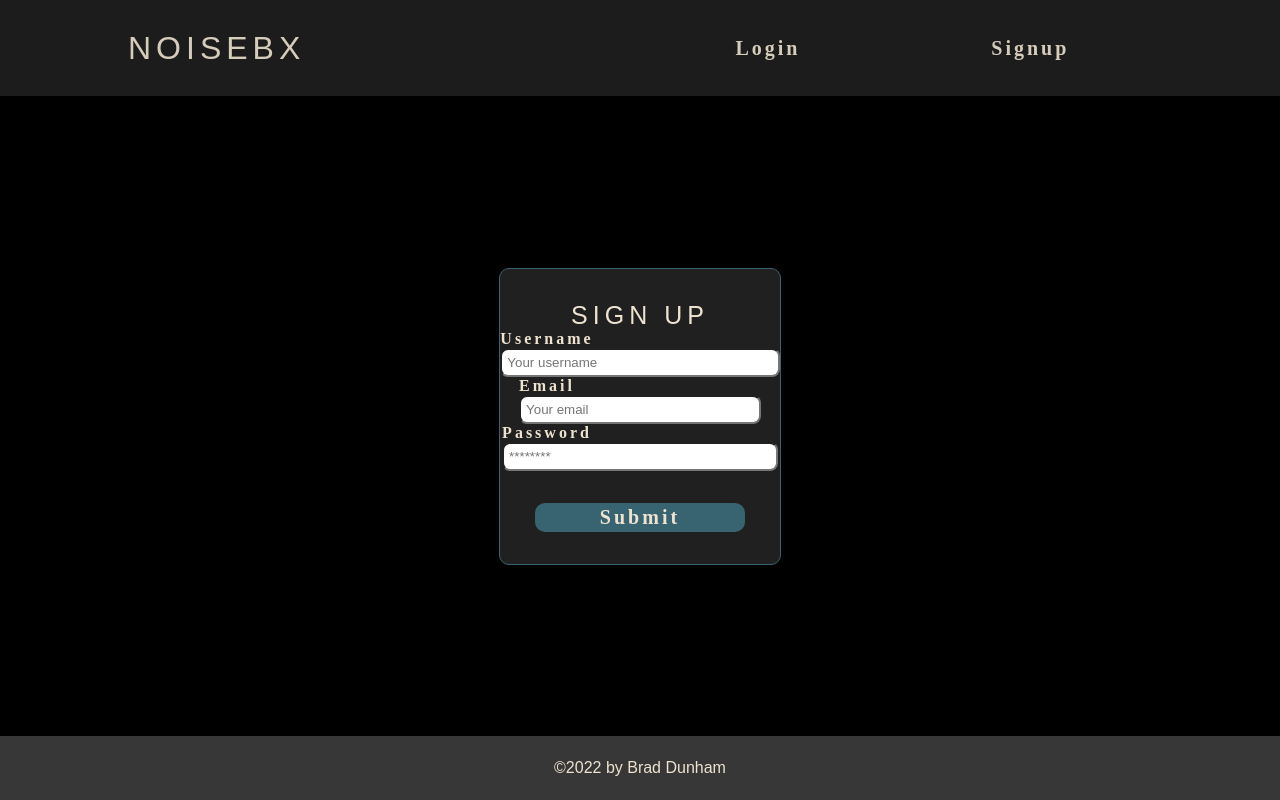
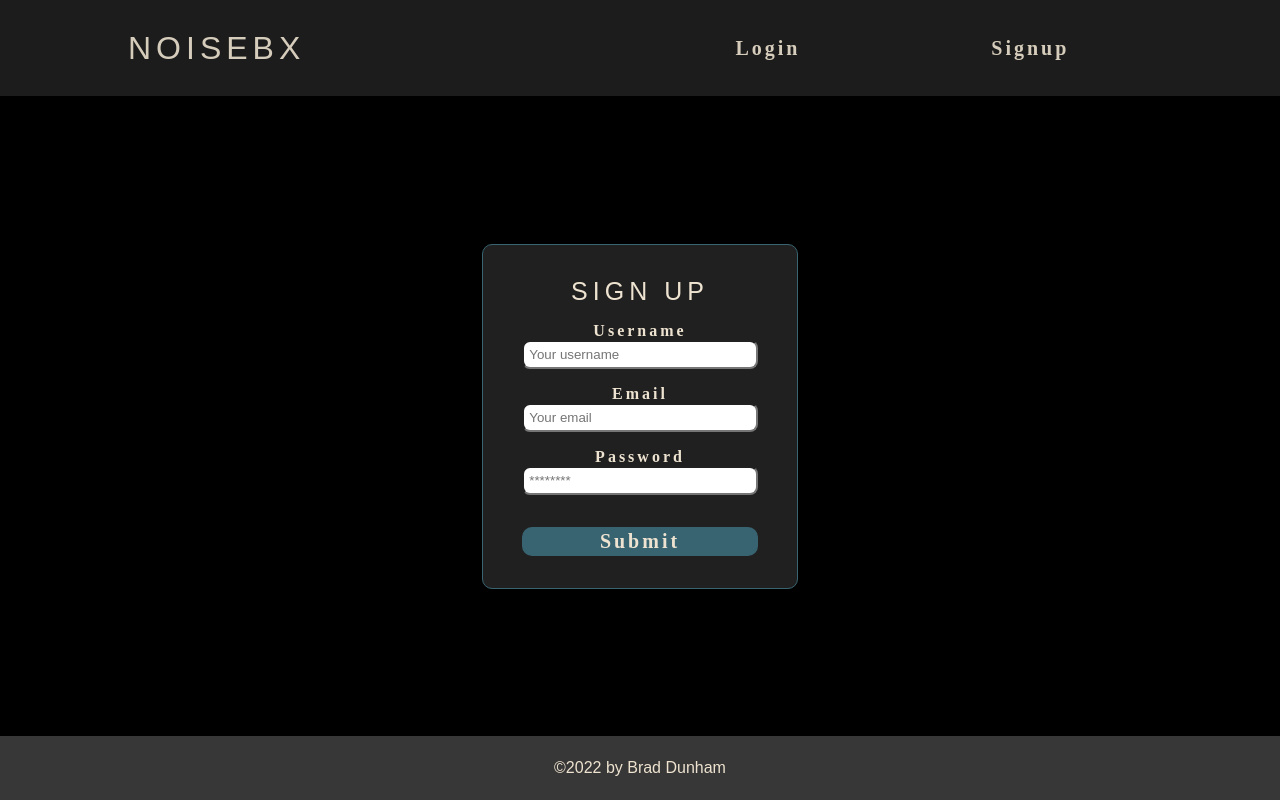
Before and after one commit to BDunham484/psychic-rotary-system, a React (Create React App) app in the folder client/: page /signup in a window 1280 px wide. Built offline with nearby package versions, Linux system fonts and the light colour scheme; no server answers; some icons are missing; a web font is replaced by a local one.

Commit message:
update friendForm styles

```diff
--- a/client/src/components/RequestBlockInput/index.js
+++ b/client/src/components/RequestBlockInput/index.js
@@ -234,21 +234,21 @@ const FriendRequestInput = ({ userParam, user, inputSwitched, setInputSwitched }
                     }
                     {inputSwitched ?
                         stillPending ? (
-                            <div className="form-button-wrapper">
+                            <div className="form-div">
                                 <div className="already-sent-blocked-button">Already Sent</div>
                             </div>
                         ) : (
-                            <div className="form-button-wrapper">
+                            <div className="form-div">
                                 <button className="form-card-button" type="button" disabled={btnDisabled} onClick={() => { handleRequestSubmit(friendId, friendName, userBlockedArr, userId) }} >Send Request</button>
                             </div>
                         )
                         :
                         alreadyBlocked ? (
-                            <div className="form-button-wrapper">
+                            <div className="form-div">
                                 <div className='already-sent-blocked-button'>Blocked</div>
                             </div>
                         ) : (
-                            <div className="form-button-wrapper">
+                            <div className="form-div">
                                 <button id="form-block-button" type="button" disabled={btnDisabled} onClick={() => {
                                     handleBlockSubmit(friendId, friendName, userId)
                                 }} >Block User</button>
--- a/client/src/index.css
+++ b/client/src/index.css
@@ -350,7 +350,7 @@ main {
   font-family: var(--secondary-font);
 } */
 
-.form-button-wrapper {
+.form-div {
   width: 75%;
   display: flex;
   flex-direction: column;
--- a/client/src/pages/Login.js
+++ b/client/src/pages/Login.js
@@ -40,7 +40,7 @@ const Login = () => {
             <FormCard>
                 <form onSubmit={handleFormSubmit}>
                     <p>LOGIN</p>
-                    <div>
+                    <div className="form-div">
                         <label htmlFor="email">Email</label>
                         <input
                             placeholder='Your email'
@@ -51,7 +51,7 @@ const Login = () => {
                             onChange={handleChange}
                         />
                     </div>
-                    <div>
+                    <div className="form-div">
                         <label htmlFor="password">Password</label>
                         <input
                             placeholder='********'
--- a/client/src/pages/Signup.js
+++ b/client/src/pages/Signup.js
@@ -38,7 +38,7 @@ const Signup = () => {
             <FormCard>
                 <form onSubmit={handleFormSubmit}>
                     <p>SIGN UP</p>
-                    <div>
+                    <div className="form-div">
                         <label htmlFor="username">Username</label>
                         <input
                             placeholder='Your username'
@@ -49,7 +49,7 @@ const Signup = () => {
                             onChange={handleChange}
                         />
                     </div>
-                    <div>
+                    <div className="form-div">
                         <label htmlFor="email">Email</label>
                         <input
                             placeholder='Your email'
@@ -60,7 +60,7 @@ const Signup = () => {
                             onChange={handleChange}
                         />
                     </div>
-                    <div>
+                    <div className="form-div">
                         <label htmlFor="password">Password</label>
                         <input
                             placeholder='********'
```
